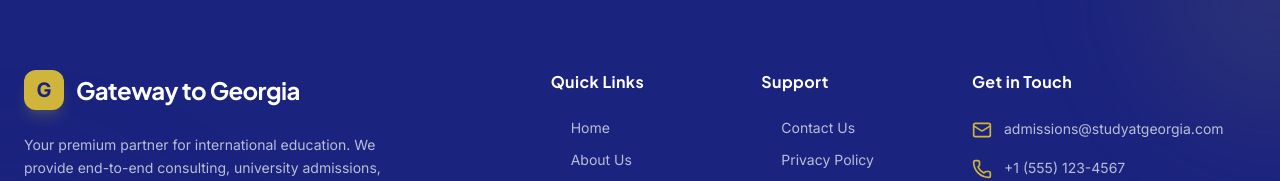
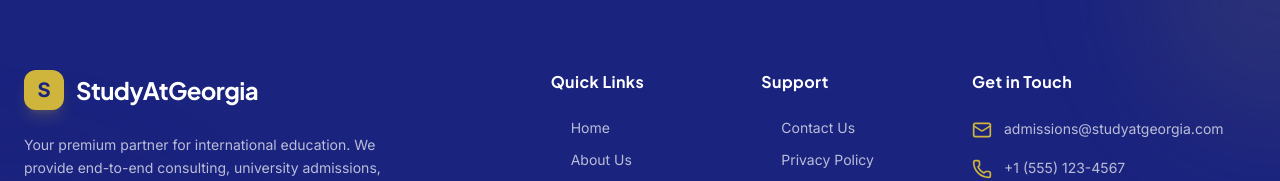
Before and after one commit to Intasolutions/Study_At_Georgia, a Next.js app in the folder frontend/: page / in a window 1280 px wide. Shown: the part 1784-1965 px from the top of the page. Built offline with nearby package versions, Linux system fonts and the light colour scheme; no server answers.

Commit message:
style: display brand name next to logo in footer

```diff
--- a/frontend/src/components/Footer.tsx
+++ b/frontend/src/components/Footer.tsx
@@ -62,20 +62,18 @@ export default function Footer({ initialContent = {} }: { initialContent?: Recor
                 <img
                   src={(content.footer_logo_img || content.nav_logo_img).startsWith('http') ? (content.footer_logo_img || content.nav_logo_img) : `${process.env.NEXT_PUBLIC_API_URL || "http://localhost:8000"}${content.footer_logo_img || content.nav_logo_img}`}
                   alt="Brand Logo"
-                  className="h-14 w-auto object-contain bg-white p-2 rounded-xl shadow-lg shadow-black/10"
+                  className="h-12 w-auto object-contain bg-white p-1.5 rounded-lg shadow-sm shadow-black/10"
                 />
               ) : (
-                <>
-                  <div className="w-10 h-10 rounded-xl bg-brand-gold flex items-center justify-center shadow-lg shadow-brand-gold/20">
-                    <span className="text-brand-primary font-bold text-xl">
-                      {(content.footer_brand_name || "G")[0]}
-                    </span>
-                  </div>
-                  <span className="font-heading font-bold text-2xl text-white tracking-tight">
-                    {content.footer_brand_name || "Gateway to Georgia"}
+                <div className="w-10 h-10 rounded-xl bg-brand-gold flex items-center justify-center shadow-lg shadow-brand-gold/20">
+                  <span className="text-brand-primary font-bold text-xl">
+                    {(content.footer_brand_name || "S")[0]}
                   </span>
-                </>
+                </div>
               )}
+              <span className="font-heading font-bold text-2xl text-white tracking-tight">
+                {content.footer_brand_name || "StudyAtGeorgia"}
+              </span>
             </Link>
             <p className="text-white/70 text-sm leading-relaxed mb-8 max-w-sm">
               Your premium partner for international education. We provide end-to-end consulting, university admissions, and visa processing for studying in Georgia.
```
